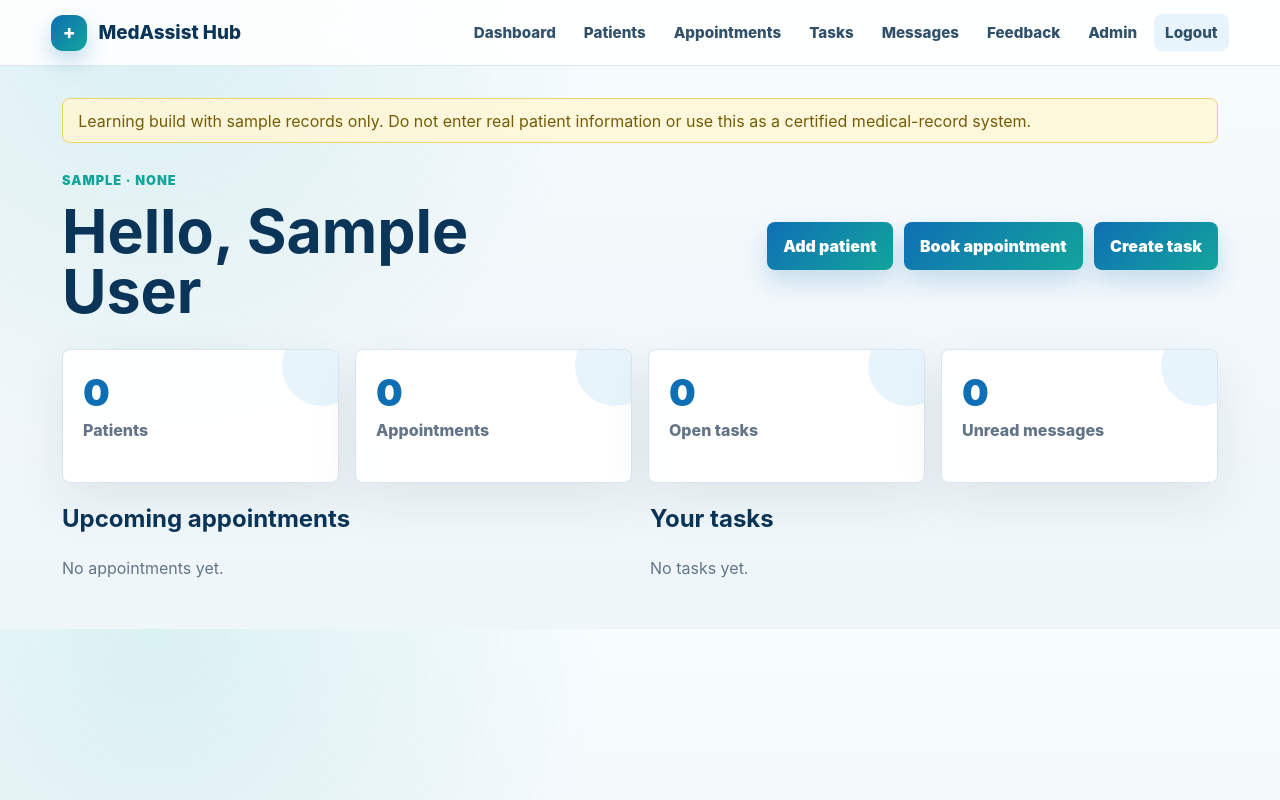
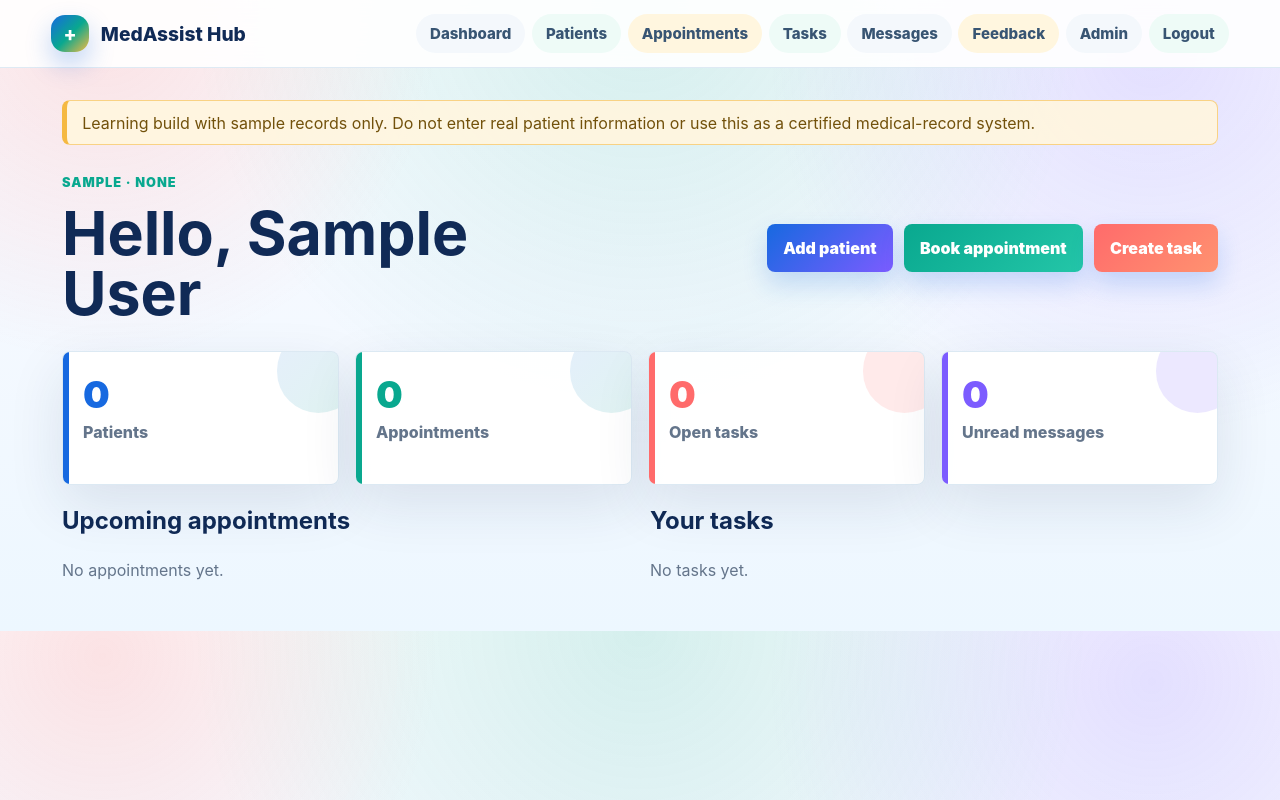
Before and after one commit to aaravgpodar-bot/medassisthub, a Flask app: page /dashboard in a window 1280 px wide. Run offline with Flask 3, Linux system fonts and the light colour scheme; the visitor is signed in with stand-in values (Sample User, id 1); data comes from the database, SQL or seed files in the repository; data that the repository does not hold is empty.

Commit message:
Make interface more colorful

```diff
--- a/static/css/styles.css
+++ b/static/css/styles.css
@@ -1,15 +1,18 @@
 :root {
-    --blue: #0f6fb4;
-    --blue-dark: #0b3558;
-    --blue-soft: #e8f4fb;
-    --teal: #13a59b;
-    --mint: #dff8f3;
-    --ink: #152638;
-    --muted: #637487;
-    --line: #d8e5ef;
-    --bg: #f3f8fb;
+    --blue: #1769e0;
+    --blue-dark: #102a56;
+    --sky: #e5f4ff;
+    --teal: #09a88f;
+    --mint: #dcfaf1;
+    --coral: #ff6b6b;
+    --gold: #f5b942;
+    --violet: #7c5cff;
+    --ink: #142338;
+    --muted: #64758b;
+    --line: #dbe8f3;
+    --bg: #f5f9ff;
     --white: #ffffff;
-    --shadow: 0 18px 50px rgba(21, 38, 56, .08);
+    --shadow: 0 20px 55px rgba(25, 47, 86, .11);
     font-family: Inter, "Segoe UI", Arial, sans-serif;
 }
 
@@ -17,17 +20,19 @@
 body {
     margin: 0;
     background:
-        radial-gradient(circle at 12% 0%, rgba(19, 165, 155, .13), transparent 28rem),
-        linear-gradient(180deg, #f7fcff 0%, var(--bg) 38%, #eef6fa 100%);
+        radial-gradient(circle at 8% 4%, rgba(255, 107, 107, .18), transparent 21rem),
+        radial-gradient(circle at 90% 8%, rgba(124, 92, 255, .18), transparent 24rem),
+        radial-gradient(circle at 50% 0%, rgba(9, 168, 143, .16), transparent 28rem),
+        linear-gradient(180deg, #fbfdff 0%, var(--bg) 44%, #edf7ff 100%);
     color: var(--ink);
 }
-a { color: var(--blue); text-decoration: none; font-weight: 800; }
+a { color: var(--blue); text-decoration: none; font-weight: 850; }
 p { color: var(--muted); line-height: 1.55; }
 .topbar {
     align-items: center;
     backdrop-filter: blur(18px);
-    background: rgba(255, 255, 255, .88);
-    border-bottom: 1px solid rgba(216, 229, 239, .85);
+    background: rgba(255, 255, 255, .9);
+    border-bottom: 1px solid rgba(219, 232, 243, .9);
     display: flex;
     gap: 1rem;
     justify-content: space-between;
@@ -36,36 +41,41 @@ p { color: var(--muted); line-height: 1.55; }
     top: 0;
     z-index: 2;
 }
-.brand { color: var(--blue-dark); display: flex; align-items: center; gap: .7rem; font-size: 1.18rem; letter-spacing: 0; }
+.brand { color: var(--blue-dark); display: flex; align-items: center; gap: .75rem; font-size: 1.2rem; letter-spacing: 0; }
 .brand-mark {
-    background: linear-gradient(135deg, var(--blue), var(--teal));
-    box-shadow: 0 10px 22px rgba(15, 111, 180, .25);
+    background: linear-gradient(135deg, var(--blue), var(--teal) 52%, var(--gold));
+    box-shadow: 0 12px 26px rgba(23, 105, 224, .28);
     color: var(--white);
-    border-radius: 12px;
+    border-radius: 14px;
     display: inline-grid;
-    height: 2.25rem;
+    height: 2.35rem;
     place-items: center;
-    width: 2.25rem;
+    width: 2.35rem;
 }
-.nav { display: flex; flex-wrap: wrap; gap: .35rem; justify-content: flex-end; }
+.nav { display: flex; flex-wrap: wrap; gap: .4rem; justify-content: flex-end; }
 .nav a {
-    border-radius: 8px;
-    color: #31506a;
-    font-size: .95rem;
-    padding: .55rem .7rem;
+    background: #f4f8fc;
+    border: 1px solid transparent;
+    border-radius: 999px;
+    color: #385573;
+    font-size: .94rem;
+    padding: .55rem .82rem;
 }
-.nav a:hover, .nav-logout { background: var(--blue-soft); color: var(--blue-dark); }
+.nav a:nth-child(2n) { background: #eefbf7; }
+.nav a:nth-child(3n) { background: #fff6df; }
+.nav a:hover, .nav-logout { background: var(--blue-dark); color: var(--white); }
 .page { max-width: 1220px; margin: 0 auto; padding: clamp(1rem, 3vw, 2rem); }
 .warning {
-    background: rgba(255, 247, 215, .86);
-    border: 1px solid #efd36a;
+    background: rgba(255, 246, 223, .92);
+    border: 1px solid rgba(245, 185, 66, .58);
+    border-left: 5px solid var(--gold);
     border-radius: 8px;
-    color: #755c08;
+    color: #72510b;
     margin-bottom: 1rem;
     padding: .72rem .95rem;
 }
 .flash { border-radius: 8px; padding: .8rem 1rem; background: var(--mint); color: #0b5d56; box-shadow: var(--shadow); }
-.flash.error { background: #ffe3e3; color: #8a1f1f; }
+.flash.error { background: #ffe5e5; color: #8a1f1f; }
 .section-head {
     align-items: center;
     display: flex;
@@ -75,7 +85,7 @@ p { color: var(--muted); line-height: 1.55; }
 }
 h1 { color: var(--blue-dark); font-size: clamp(2rem, 5vw, 3.8rem); line-height: .98; margin: 0; max-width: 13ch; }
 h2 { color: var(--blue-dark); margin: 0 0 .45rem; }
-.eyebrow { color: var(--teal); font-size: .8rem; font-weight: 900; letter-spacing: .08em; margin: 0 0 .75rem; text-transform: uppercase; }
+.eyebrow { color: var(--teal); font-size: .8rem; font-weight: 950; letter-spacing: .08em; margin: 0 0 .75rem; text-transform: uppercase; }
 .auth-panel {
     align-items: center;
     display: grid;
@@ -83,26 +93,43 @@ h2 { color: var(--blue-dark); margin: 0 0 .45rem; }
     grid-template-columns: 1.2fr .8fr;
     min-height: 68vh;
 }
+.auth-copy {
+    background: linear-gradient(135deg, rgba(255, 255, 255, .72), rgba(229, 244, 255, .7));
+    border: 1px solid rgba(219, 232, 243, .8);
+    border-radius: 8px;
+    padding: clamp(1rem, 3vw, 2rem);
+}
+.auth-copy h1 {
+    background: linear-gradient(135deg, var(--blue-dark), var(--blue), var(--teal));
+    -webkit-background-clip: text;
+    background-clip: text;
+    color: transparent;
+    max-width: 15ch;
+}
 .auth-copy p { font-size: 1.08rem; max-width: 39rem; }
 .hero-points { display: flex; flex-wrap: wrap; gap: .7rem; margin-top: 1.5rem; }
 .hero-points span {
-    background: rgba(255, 255, 255, .82);
+    background: var(--white);
     border: 1px solid var(--line);
     border-radius: 999px;
+    box-shadow: 0 10px 22px rgba(25, 47, 86, .07);
     color: var(--blue-dark);
-    font-weight: 800;
+    font-weight: 850;
     padding: .65rem .9rem;
 }
+.hero-points span:nth-child(1) { border-color: rgba(23, 105, 224, .28); }
+.hero-points span:nth-child(2) { border-color: rgba(9, 168, 143, .35); }
+.hero-points span:nth-child(3) { border-color: rgba(255, 107, 107, .32); }
 .form-card, .grid-form, .cards article, .list article, .stats-grid article, .table-wrap {
-    background: rgba(255, 255, 255, .94);
-    border: 1px solid rgba(216, 229, 239, .95);
+    background: rgba(255, 255, 255, .95);
+    border: 1px solid rgba(219, 232, 243, .95);
     border-radius: 8px;
     box-shadow: var(--shadow);
 }
 .form-card, .grid-form { display: grid; gap: 1rem; padding: clamp(1rem, 2vw, 1.35rem); }
-.login-card { border-top: 4px solid var(--teal); }
-.grid-form { grid-template-columns: repeat(3, minmax(0, 1fr)); margin-bottom: 1.25rem; }
-label { color: #4b6074; display: grid; gap: .4rem; font-weight: 800; }
+.login-card { border-top: 5px solid var(--coral); }
+.grid-form { border-top: 5px solid var(--teal); grid-template-columns: repeat(3, minmax(0, 1fr)); margin-bottom: 1.25rem; }
+label { color: #4b6074; display: grid; gap: .4rem; font-weight: 850; }
 input, select, textarea {
     background: #fbfdff;
     border: 1px solid var(--line);
@@ -113,13 +140,13 @@ input, select, textarea {
     padding: .82rem .9rem;
     width: 100%;
 }
-input:focus, select:focus, textarea:focus { border-color: var(--blue); box-shadow: 0 0 0 3px rgba(15, 111, 180, .13); outline: 0; }
+input:focus, select:focus, textarea:focus { border-color: var(--blue); box-shadow: 0 0 0 3px rgba(23, 105, 224, .14); outline: 0; }
 textarea { min-height: 6rem; resize: vertical; }
 button, .quick-actions a {
-    background: linear-gradient(135deg, var(--blue), var(--teal));
+    background: linear-gradient(135deg, var(--blue), var(--violet));
     border: 0;
     border-radius: 8px;
-    box-shadow: 0 12px 24px rgba(15, 111, 180, .2);
+    box-shadow: 0 12px 24px rgba(23, 105, 224, .2);
     color: var(--white);
     cursor: pointer;
     font: inherit;
@@ -128,30 +155,58 @@ button, .quick-actions a {
 }
 button:hover, .quick-actions a:hover { transform: translateY(-1px); }
 .quick-actions { display: flex; flex-wrap: wrap; gap: .7rem; }
+.quick-actions a:nth-child(2) { background: linear-gradient(135deg, var(--teal), #24c6a8); }
+.quick-actions a:nth-child(3) { background: linear-gradient(135deg, var(--coral), #ff9270); }
 .stats-grid {
     display: grid;
     gap: 1rem;
     grid-template-columns: repeat(4, minmax(0, 1fr));
     margin-bottom: 1.3rem;
 }
-.stats-grid article { min-height: 8.4rem; padding: 1.25rem; position: relative; overflow: hidden; }
+.stats-grid article {
+    min-height: 8.4rem;
+    overflow: hidden;
+    padding: 1.25rem;
+    position: relative;
+}
+.stats-grid article::before {
+    content: "";
+    inset: 0 auto 0 0;
+    position: absolute;
+    width: 6px;
+}
+.stats-grid article:nth-child(1)::before { background: var(--blue); }
+.stats-grid article:nth-child(2)::before { background: var(--teal); }
+.stats-grid article:nth-child(3)::before { background: var(--coral); }
+.stats-grid article:nth-child(4)::before { background: var(--violet); }
 .stats-grid article::after {
-    background: var(--blue-soft);
+    background: linear-gradient(135deg, rgba(23, 105, 224, .11), rgba(9, 168, 143, .13));
     border-radius: 999px;
     content: "";
-    height: 5rem;
+    height: 5.2rem;
     position: absolute;
-    right: -1.5rem;
-    top: -1.5rem;
-    width: 5rem;
+    right: -1.4rem;
+    top: -1.4rem;
+    width: 5.2rem;
 }
+.stats-grid article:nth-child(3)::after { background: rgba(255, 107, 107, .14); }
+.stats-grid article:nth-child(4)::after { background: rgba(124, 92, 255, .14); }
 .stats-grid span { color: var(--blue); display: block; font-size: 2.35rem; font-weight: 950; position: relative; z-index: 1; }
-.stats-grid p { font-weight: 800; margin: .2rem 0 0; position: relative; z-index: 1; }
+.stats-grid article:nth-child(2) span { color: var(--teal); }
+.stats-grid article:nth-child(3) span { color: var(--coral); }
+.stats-grid article:nth-child(4) span { color: var(--violet); }
+.stats-grid p { font-weight: 850; margin: .2rem 0 0; position: relative; z-index: 1; }
 .two-col { display: grid; gap: 1.25rem; grid-template-columns: 1fr 1fr; }
 .cards { display: grid; gap: 1rem; grid-template-columns: repeat(3, minmax(0, 1fr)); }
 .cards article, .list article { padding: 1rem; }
-.cards article { border-top: 4px solid var(--blue); }
+.cards article { border-top: 5px solid var(--blue); }
+.cards article:nth-child(2n) { border-top-color: var(--teal); }
+.cards article:nth-child(3n) { border-top-color: var(--coral); }
+.cards article:nth-child(4n) { border-top-color: var(--violet); }
 .list { display: grid; gap: .8rem; }
+.list article { border-left: 5px solid var(--teal); }
+.list article:nth-child(2n) { border-left-color: var(--gold); }
+.list article:nth-child(3n) { border-left-color: var(--violet); }
 .search { display: flex; gap: .6rem; min-width: min(100%, 28rem); }
 .table-wrap { overflow-x: auto; padding: 1rem; }
 table { border-collapse: collapse; width: 100%; }
```
